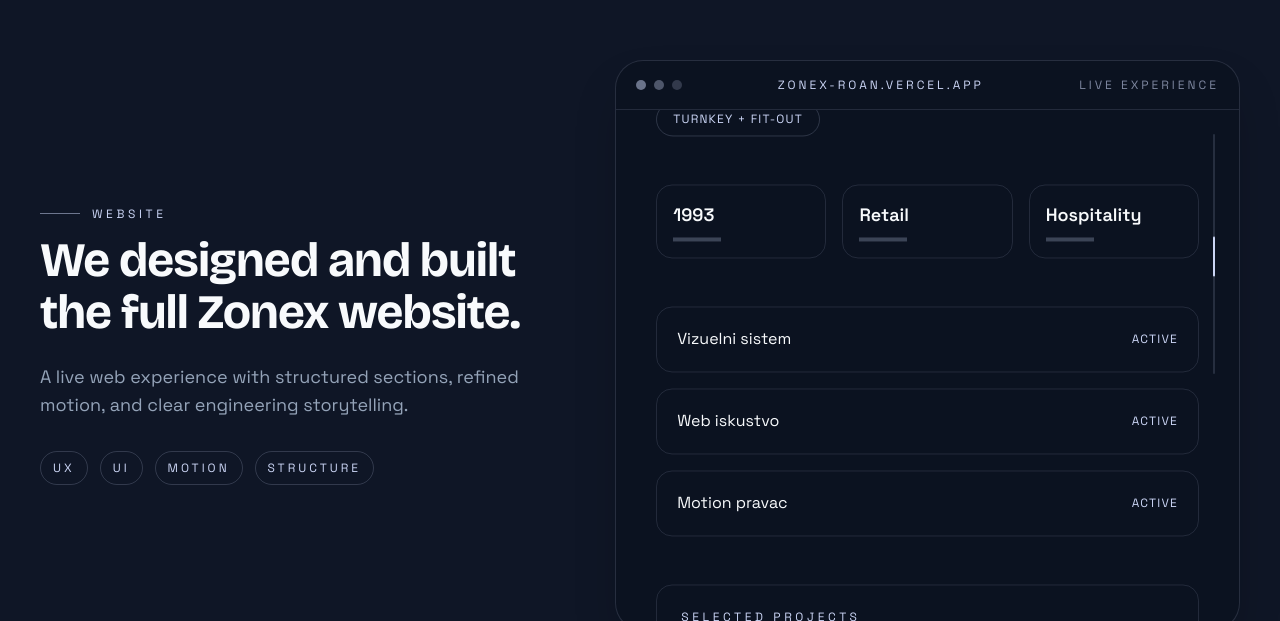
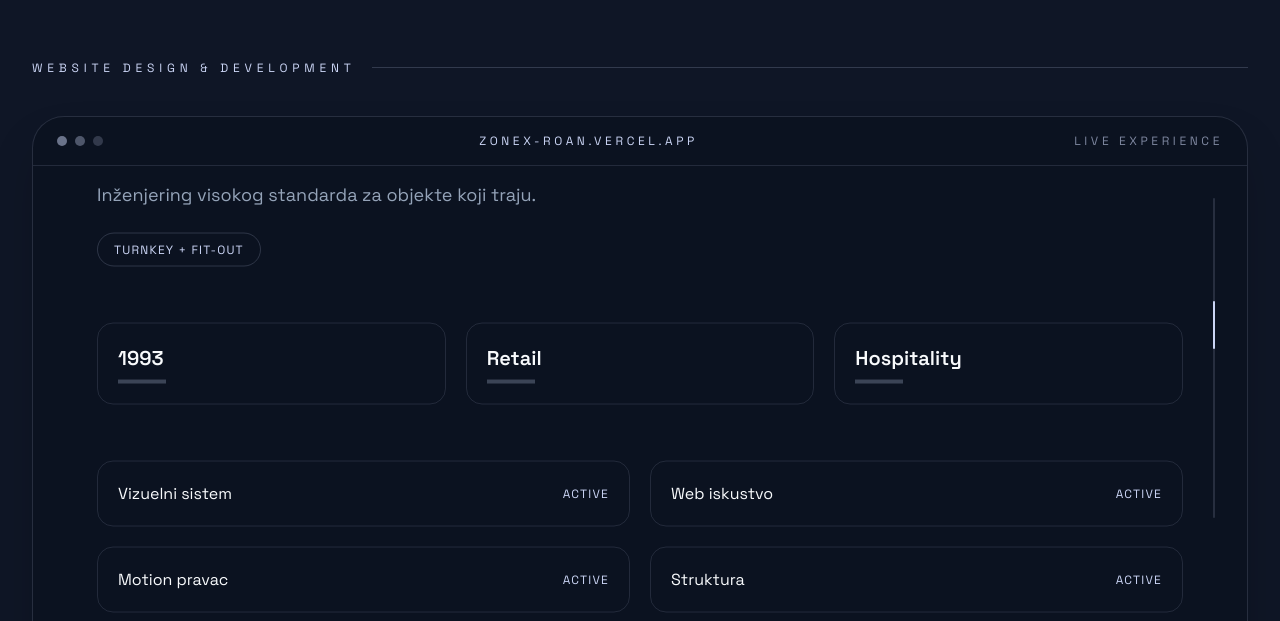
Before and after one commit to nemanja1033/thirtythree, a React (Vite) app: page /portfolio/zonex in a window 1280 px wide. Shown: the part 2559-3180 px from the top of the page. Built offline with nearby package versions, Linux system fonts and the light colour scheme.

Commit message:
Update translations and Zonex page

```diff
--- a/src/i18n/I18nProvider.tsx
+++ b/src/i18n/I18nProvider.tsx
@@ -437,10 +437,7 @@
   "zonex.cta.desc":
     "Share the basics of your project and we return with structure, scope, and a delivery proposal.",
   "zonex.cta.button": "Contact",
-  "zonex.showcase.badge": "Website",
-  "zonex.showcase.title": "We designed and built the full Zonex website.",
-  "zonex.showcase.desc":
-    "A live web experience with structured sections, refined motion, and clear engineering storytelling.",
+  "zonex.showcase.short": "Website design & development",
   "zonex.showcase.url": "zonex-roan.vercel.app",
   "zonex.showcase.label": "Live experience",
   "zonex.showcase.heroLine": "Inženjering visokog standarda za objekte koji traju.",
@@ -448,6 +445,7 @@
   "zonex.showcase.visual": "Vizuelni sistem",
   "zonex.showcase.web": "Web iskustvo",
   "zonex.showcase.motion": "Motion pravac",
+  "zonex.showcase.structure": "Struktura",
   "zonex.showcase.projects": "Selected projects",
   "zonex.showcase.cta": "Ready for a project with clear standards?",
   "zonex.showcase.ctaButton": "Contact",
@@ -879,10 +877,7 @@
   "zonex.cta.desc":
     "Pošaljite osnovne informacije o projektu, a mi vraćamo strukturu, obim i predlog dinamike.",
   "zonex.cta.button": "Kontakt",
-  "zonex.showcase.badge": "Website",
-  "zonex.showcase.title": "Dizajnirali smo i izgradili kompletan Zonex sajt.",
-  "zonex.showcase.desc":
-    "Živo web iskustvo sa jasnom strukturom, profinjenim motionom i inženjerskim narativom.",
+  "zonex.showcase.short": "Dizajn i izrada sajta",
   "zonex.showcase.url": "zonex-roan.vercel.app",
   "zonex.showcase.label": "Live iskustvo",
   "zonex.showcase.heroLine": "Inženjering visokog standarda za objekte koji traju.",
@@ -890,6 +885,7 @@
   "zonex.showcase.visual": "Vizuelni sistem",
   "zonex.showcase.web": "Web iskustvo",
   "zonex.showcase.motion": "Motion pravac",
+  "zonex.showcase.structure": "Struktura",
   "zonex.showcase.projects": "Odabrani projekti",
   "zonex.showcase.cta": "Spremni za projekat sa jasnim standardima?",
   "zonex.showcase.ctaButton": "Kontakt",
--- a/src/pages/Zonex.tsx
+++ b/src/pages/Zonex.tsx
@@ -359,55 +359,34 @@
 
       <section ref={showcaseRef} className="py-20 md:py-36" style={{ background: "#0f1626" }}>
         <div className="container mx-auto px-6 md:px-8">
-          <div className="max-w-[1200px] mx-auto grid lg:grid-cols-[0.9fr,1.1fr] gap-10 md:gap-16 items-center">
+          <div className="max-w-[1400px] mx-auto">
             <motion.div
               initial={fadeUp.initial}
               animate={showcaseInView ? fadeUp.animate : {}}
               transition={fadeUp.transition}
+              className="flex items-center justify-between gap-4 mb-10"
             >
-              <div className="flex items-center gap-3 mb-3">
-                <div className="w-10 h-[1px]" style={{ background: ZONEX_ACCENT, opacity: 0.5 }} />
-                <span className="text-xs uppercase tracking-[0.3em]" style={{ color: ZONEX_ACCENT }}>
-                  {t("zonex.showcase.badge")}
-                </span>
-              </div>
-              <h2
-                className="text-3xl md:text-5xl font-bold mb-6"
-                style={{ fontFamily: '"Bricolage Grotesque", sans-serif', color: OFF_WHITE }}
+              <span
+                className="text-xs uppercase tracking-[0.4em]"
+                style={{ color: ZONEX_ACCENT }}
               >
-                {t("zonex.showcase.title")}
-              </h2>
-              <p className="text-base md:text-lg leading-relaxed" style={{ color: ZONEX_MUTED }}>
-                {t("zonex.showcase.desc")}
-              </p>
-              <div className="mt-8 flex flex-wrap gap-3 text-xs uppercase tracking-[0.25em]" style={{ color: ZONEX_ACCENT }}>
-                <span className="px-3 py-2 rounded-full border" style={{ borderColor: `${ZONEX_ACCENT}30` }}>
-                  UX
-                </span>
-                <span className="px-3 py-2 rounded-full border" style={{ borderColor: `${ZONEX_ACCENT}30` }}>
-                  UI
-                </span>
-                <span className="px-3 py-2 rounded-full border" style={{ borderColor: `${ZONEX_ACCENT}30` }}>
-                  Motion
-                </span>
-                <span className="px-3 py-2 rounded-full border" style={{ borderColor: `${ZONEX_ACCENT}30` }}>
-                  Structure
-                </span>
-              </div>
+                {t("zonex.showcase.short")}
+              </span>
+              <div className="h-px flex-1" style={{ background: `${ZONEX_ACCENT}30` }} />
             </motion.div>
 
             <motion.div
               initial={{ opacity: 0, y: shouldReduceMotion ? 0 : 24 }}
               animate={showcaseInView ? { opacity: 1, y: 0 } : {}}
-              transition={{ duration: shouldReduceMotion ? 0.1 : 0.6, ease: "easeOut", delay: shouldReduceMotion ? 0 : 0.1 }}
+              transition={{ duration: shouldReduceMotion ? 0.1 : 0.6, ease: "easeOut", delay: shouldReduceMotion ? 0 : 0.05 }}
               className="relative"
             >
               <div
-                className="rounded-[28px] border overflow-hidden shadow-2xl"
+                className="rounded-[32px] border overflow-hidden shadow-2xl"
                 style={{ borderColor: `${ZONEX_ACCENT}25`, background: "#0b1220" }}
               >
                 <div
-                  className="flex items-center justify-between gap-4 px-5 py-4 border-b text-xs uppercase tracking-[0.25em]"
+                  className="flex items-center justify-between gap-4 px-6 py-4 border-b text-xs uppercase tracking-[0.3em]"
                   style={{ borderColor: `${ZONEX_ACCENT}20`, color: ZONEX_ACCENT }}
                 >
                   <div className="flex items-center gap-2">
@@ -419,17 +398,17 @@
                   <span className="opacity-60">{t("zonex.showcase.label")}</span>
                 </div>
 
-                <div className="relative h-[420px] md:h-[520px] overflow-hidden">
+                <div className="relative h-[520px] md:h-[640px] lg:h-[720px] overflow-hidden">
                   <motion.div
                     style={shouldReduceMotion ? {} : { y: showcaseSpring }}
-                    className="absolute inset-0 px-8 md:px-10 py-10 space-y-12"
+                    className="absolute inset-0 px-8 md:px-16 py-12 md:py-16 space-y-14"
                   >
-                    <div className="space-y-4">
+                    <div className="space-y-6">
                       <div className="h-2 w-24 rounded-full" style={{ background: `${ZONEX_ACCENT}60` }} />
-                      <div className="text-3xl md:text-4xl font-bold" style={{ color: OFF_WHITE }}>
+                      <div className="text-4xl md:text-6xl font-bold" style={{ color: OFF_WHITE }}>
                         ZONEX INŽENJERING
                       </div>
-                      <div className="text-sm md:text-base" style={{ color: ZONEX_MUTED }}>
+                      <div className="text-base md:text-lg" style={{ color: ZONEX_MUTED }}>
                         {t("zonex.showcase.heroLine")}
                       </div>
                       <div className="inline-flex items-center gap-2 text-xs uppercase tracking-widest px-4 py-2 rounded-full border" style={{ borderColor: `${ZONEX_ACCENT}30`, color: ZONEX_ACCENT }}>
@@ -437,10 +416,10 @@
                       </div>
                     </div>
 
-                    <div className="grid grid-cols-3 gap-4">
+                    <div className="grid md:grid-cols-3 gap-5">
                       {["1993", "Retail", "Hospitality"].map((item) => (
-                        <div key={item} className="rounded-2xl p-4 border" style={{ borderColor: `${ZONEX_ACCENT}20` }}>
-                          <div className="text-lg font-semibold" style={{ color: OFF_WHITE }}>
+                        <div key={item} className="rounded-2xl p-5 border" style={{ borderColor: `${ZONEX_ACCENT}20` }}>
+                          <div className="text-xl font-semibold" style={{ color: OFF_WHITE }}>
                             {item}
                           </div>
                           <div className="mt-2 h-1 w-12" style={{ background: `${ZONEX_ACCENT}40` }} />
@@ -448,8 +427,8 @@
                       ))}
                     </div>
 
-                    <div className="grid gap-4">
-                      {[t("zonex.showcase.visual"), t("zonex.showcase.web"), t("zonex.showcase.motion")].map((item) => (
+                    <div className="grid md:grid-cols-2 gap-5">
+                      {[t("zonex.showcase.visual"), t("zonex.showcase.web"), t("zonex.showcase.motion"), t("zonex.showcase.structure")].map((item) => (
                         <div
                           key={item}
                           className="rounded-2xl p-5 border flex items-center justify-between"
@@ -491,9 +470,9 @@
                     </div>
                   </motion.div>
 
-                  <div className="absolute top-6 right-6 h-[240px] w-[2px] rounded-full" style={{ background: `${ZONEX_ACCENT}25` }} />
+                  <div className="absolute top-8 right-8 h-[320px] w-[2px] rounded-full" style={{ background: `${ZONEX_ACCENT}25` }} />
                   <motion.div
-                    className="absolute top-6 right-6 h-10 w-[2px] rounded-full"
+                    className="absolute top-8 right-8 h-12 w-[2px] rounded-full"
                     style={{ background: ZONEX_ACCENT, y: shouldReduceMotion ? 0 : signalY }}
                   />
                 </div>
```
